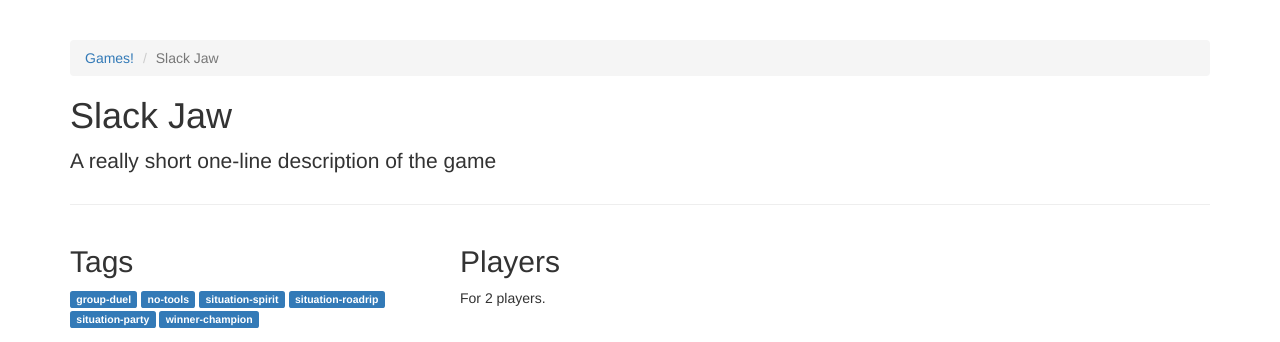
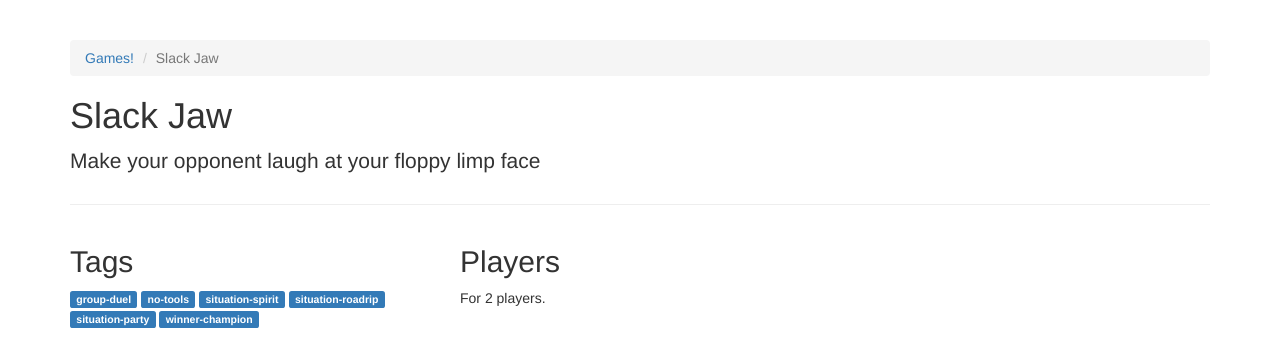
Before and after one commit to davidselassie/games, a Jekyll site: the page built from _games/slackjaw.md, in a window 1280 px wide. Shown: the top 342 px of the page. Built offline with Jekyll 4.4.1, drawn with Linux system fonts in a browser that asks for light colours.

Commit message:
Update slackjaw.md

```diff
--- a/_games/slackjaw.md
+++ b/_games/slackjaw.md
@@ -8,7 +8,7 @@ tags:
   - situation-party
   - winner-champion
 
-oneliner: A really short one-line description of the game
+oneliner: Make your opponent laugh at your floppy limp face
 players: 2
 ---
 ## Gameplay
```
